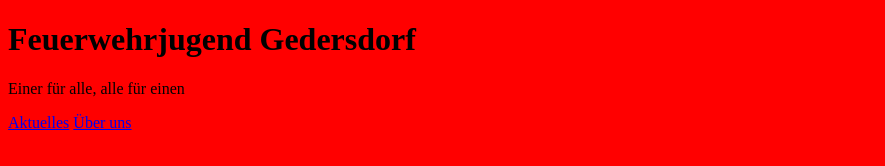
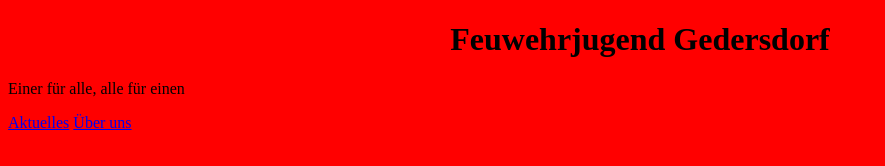
Before and after one commit to MSILukas/MSILukas.github.io, a plain HTML site: page index.html in a window 1280 px wide. Shown: the whole page, without its empty margins (0-885 px from the left). Drawn offline with Linux system fonts and the light colour scheme.

Commit message:
mein erster upload

```diff
--- a/index.html
+++ b/index.html
@@ -7,7 +7,10 @@
     <link rel="stylesheet" href="style.css">
 </head>
 <body>
-    <h1>Feuerwehrjugend Gedersdorf</h1>
+    <div class="heading">
+        <h1>Feuwehrjugend Gedersdorf</h1>
+    </div>
+
     <p>Einer für alle, alle für einen</p>
 
     <a href="/Aktuelles">Aktuelles</a>
--- a/style.css
+++ b/style.css
@@ -1,3 +1,7 @@
 body{
     background-color: red
 }
+
+.heading{
+text-align: center;
+}
```
